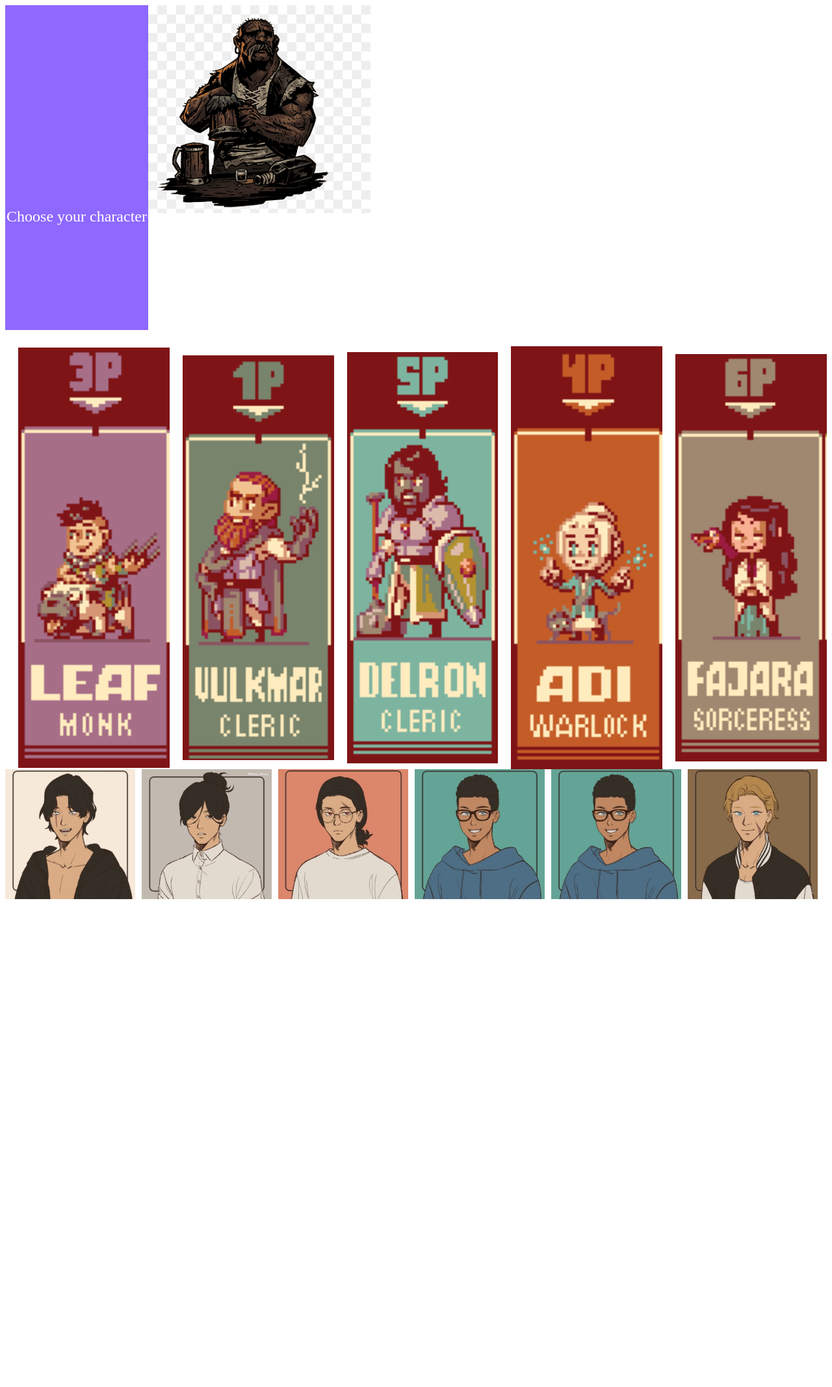
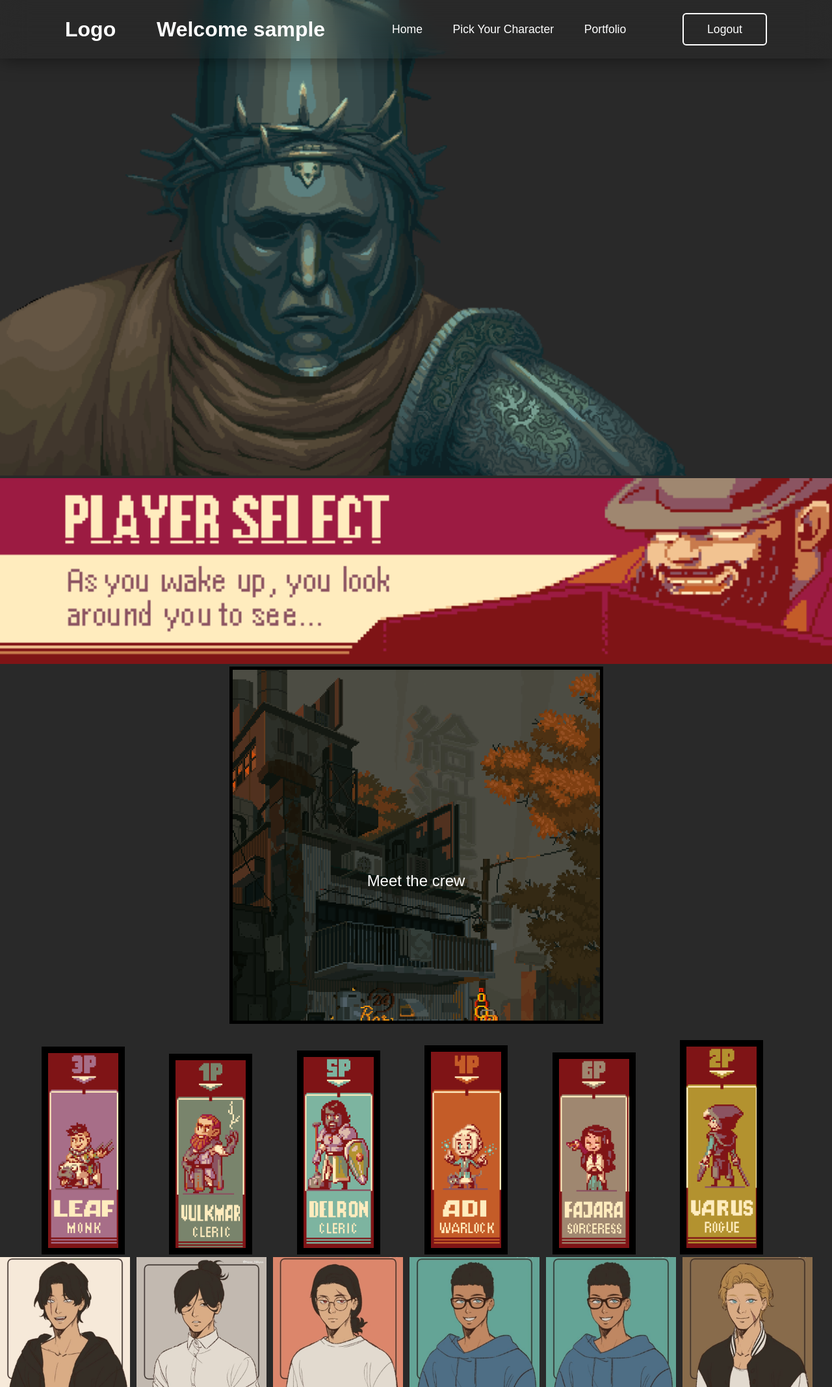
Before and after one commit to Sami-h-h/webportfolio, a PHP site: page /gallery.php in a window 1280 px wide. Shown: the whole page at 65% size. Before the commit the page ends 1384 px from the top, so only its background shows below. Run offline with PHP 8.4, Linux system fonts and the light colour scheme; the visitor is signed in with stand-in values (Sample User, id 1).

Commit message:
gallery done

```diff
--- a/account.php
+++ b/account.php
@@ -26,7 +26,7 @@
 
 		<nav class="navigation">
 			<a name="a1" href="#">Home</a>
-			<a name="a1" href="#">Pick Your Character</a>
+			<a name="a1" href="gallery.php">Pick Your Character</a>
 			<a name="a1" href="?logout">Portfolio</a>
 			<a name="a1" href="?logout"></a>
 			<button class="btnLogin-popup" onclick="redirectToLink('?logout')">Logout</button>
--- a/assets/css/gallery.css
+++ b/assets/css/gallery.css
@@ -1,43 +1,33 @@
+* {
+    margin: 0;
+    padding: 0;
+    box-sizing: border-box;
+    font-family: 'Poppins', sans-serif;
+}
+
 body{
- background-image: ;
+ background:rgb(41, 41, 41) ;
 }
 #image{
     line-height:650px;
+	width: 575px;
+    height: 550px;
+		border:5px solid black;
+		margin:0 auto;
 
-width: 220px;
-height: 500px;
-
-
-background-color: #8e68ff;
-background-image: url('');
+    background-image: url('/assets/images/background.gif');
     background-repeat: no-repeat;
     color:#FFFFFF;
     text-align: center;
-text-decoration-color:white;
-background-position: center;
+
+    background-size: 100%;
     margin-bottom:25px;
     font-size: 150%;
-background-size:cover;
-
 }
-
-
-
 .preview{
-
-    width:100%;
-    height: auto;
-    object-position: center;
-   overflow: hidden;
-    align-items: center;
-    justify-content: center;
-    padding-left: 20px;
-}
-.select{
-    justify-content: center;
-    align-items: center;
-    display: flex;
-
+		width:10%;
+		margin-left:5%;
+    border: 10px solid black;
 }
 
 img{
@@ -67,6 +57,90 @@
 
 
 
-.container{
-    display: flex;
+
+
+
+
+.bar .bar-character{
+    width:100%;
+
 }
+
+
+
+
+
+
+
+
+/*header*/
+header{
+    box-shadow: 0 0 30px rgba(0, 0, 0, .5);
+    backdrop-filter:blur(20px);
+    position:fixed;
+    top:0;
+    left:0;
+    width: 100%;
+    padding:20px 100px;
+    display:flex;
+    justify-content: space-between;
+    align-items: center;
+    z-index: 999;
+
+}
+.logo {
+    font-size: 2em;
+    color: #ffffff;
+    user-select: none;
+}
+
+.navigation a {
+    position:relative;
+    font-size: 1.1rem;
+    color: white;
+    text-decoration: none;
+    font-weight: 500;
+    margin-left: 40px;
+}
+
+.navigation a::after {
+    content:'';
+    position:absolute;
+    left:0;
+    bottom: -6px;
+    width: 100%;
+    height: 3px;
+    background:#fff;
+    border-radius:5px;
+    transform-origin:right;
+    transform: scaleX(0);
+    transition:transform .5s;
+}
+
+.navigation a:hover::after {
+    transform-origin: left;
+    transform: scaleX(1);
+}
+
+.navigation .btnLogin-popup {
+    width: 130px;
+    height: 50px;
+    background:transparent;
+    border: 2px solid #fff;
+    outline:none;
+    border-radius: 6px;
+     cursor: pointer;
+     font-size: 1.1rem;
+     color:#fff;
+     font-weight: 500;
+     margin-left:40px;
+    transition: .5s;
+
+}
+
+
+.navigation .btnLogin-popup:hover{
+    background: #fff;
+    color:#162938;
+
+}
--- a/gallery.js
+++ b/gallery.js
@@ -4,6 +4,6 @@
 }
 
 function unDo(){
-    document.getElementById("image").style.backgroundImage = "url('')";
+    document.getElementById("image").style.backgroundImage = "url('/assets/images/background.gif')";
    document.getElementById("image").innerHTML = "Choose your character"
 }
--- a/gallery.php
+++ b/gallery.php
@@ -17,21 +17,52 @@
 	<meta charset="UTF-8">
 	<title>Photo Gallery</title>
 	<link rel="stylesheet" href="/assets/css/gallery.css">
+
 	<script src = "gallery.js"></script>
 </head>
 <body>
+
+		<!--header-->
+		<header>
+		<h2 class="logo">Logo</h2>
+		<h2 class="logo">Welcome <?php echo $_SESSION['user']; ?><h2>
+
+		<nav class="navigation">
+			<a name="a1" href="#">Home</a>
+			<a name="a1" href="#">Pick Your Character</a>
+			<a name="a1" href="?logout">Portfolio</a>
+			<a name="a1" href="?logout"></a>
+			<button class="btnLogin-popup" onclick="redirectToLink('?logout')">Logout</button>
+
+
+
+		</nav>
+	</header>
+
+
+
+
 	<div class="container">
 
+	<div class="crctr">
+
+		<img class="blas" src="/assets/css/gallery-images/gif2.gif">
+		<div class="bar">
+			<img class="bar-character" src="/assets/css/gallery-images/gallery (6).gif">
+		</div>
+
+	</div>
+
+
+
+
+
+		<!--<div class="container2">
 
 
 	<div id = "image">
 		Choose your character
 	</div>
-	<div class="image">
-		<img src="/assets/images/bartender.png">
-	</div>
-</div>
-
 	<div class="select">
 	<img class = "preview preview1" name="ayden"  alt = "yes"  src = "/assets/css/gallery-images/gallery (1).gif" onmouseover = "upDate(this)" onmouseout = "unDo()">
 
@@ -43,8 +74,33 @@
 
 	<img class = "preview" name="ayden"alt = "Kace" src = "/assets/css/gallery-images/gallery (4).gif" onmouseover = "upDate(this)" onmouseout = "unDo()">
 
+</div>-->
+
+
+
+<div id = "image">
+		Meet the crew
+	</div>
+
+	<img class = "preview" alt = "AIDEN" src = "/assets/css/gallery-images/gallery (1).gif" onmouseover = "upDate(this)" onmouseout = "unDo()">
+
+	<img class = "preview" alt = "Eli" src = "/assets/css/gallery-images/gallery (2).gif" onmouseover = "upDate(this)" onmouseout = "unDo()">
+
+	<img class = "preview" src = "/assets/css/gallery-images/gallery (3).gif" alt = "Luca" onmouseover = "upDate(this)" onmouseout = "unDo()">
+
+	<img class = "preview" alt = "Blue" src = "/assets/css/gallery-images/gallery.gif" onmouseover = "upDate(this)" onmouseout = "unDo()">
+
+	<img class = "preview" alt = "Kace" src = "assets/css/gallery-images/gallery (4).gif" onmouseover = "upDate(this)" onmouseout = "unDo()">
+
+	<img class = "preview" alt = "Josiah" src = "assets/css/gallery-images/gallery (5).gif" onmouseover = "upDate(this)" onmouseout = "unDo()">
+
+
 </div>
 </div>
+
+
+
+
 
 	<div class="pictures" id="imageGallery">
 
```
Also changed, not shown: assets/css/gallery-images/Untitled design (5).png (added), assets/css/gallery-images/gif.gif (added), assets/css/gallery-images/gif2.gif (added). Lines whose indentation alone changed are shown as unchanged.
